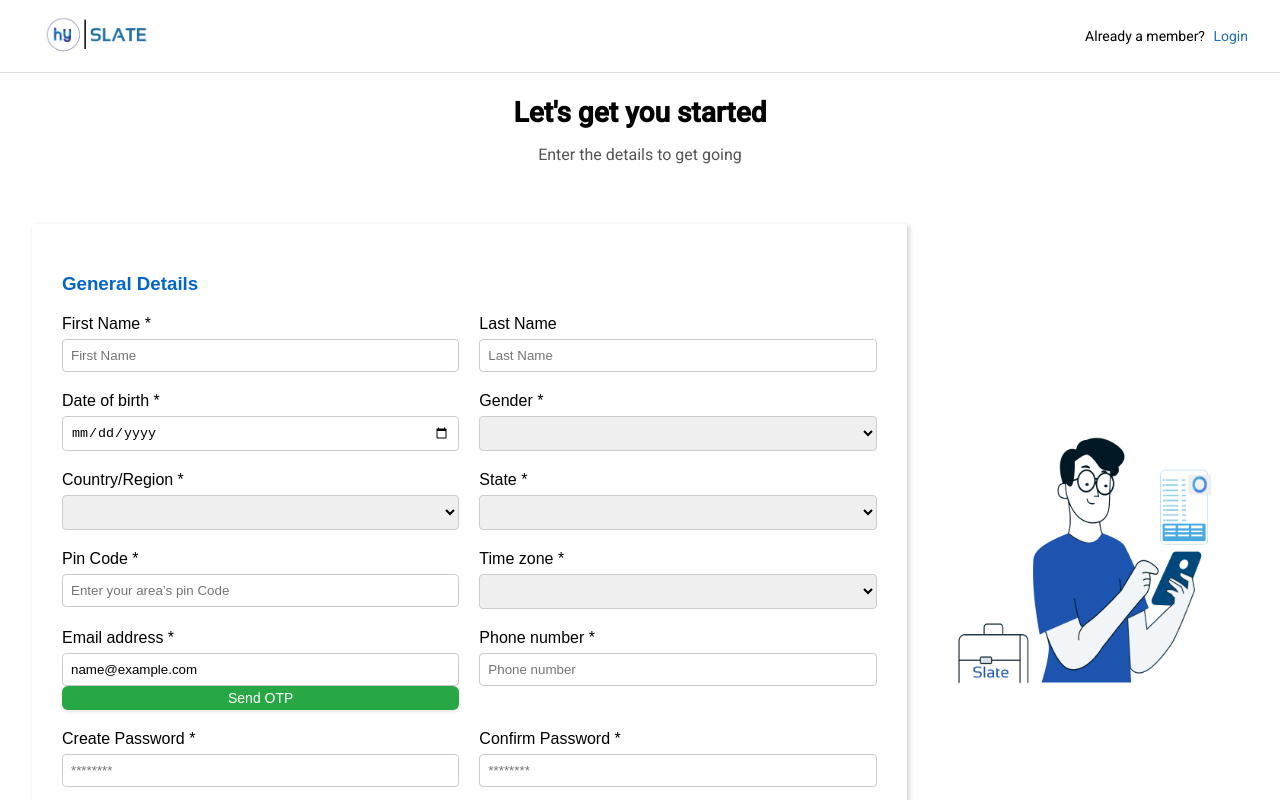
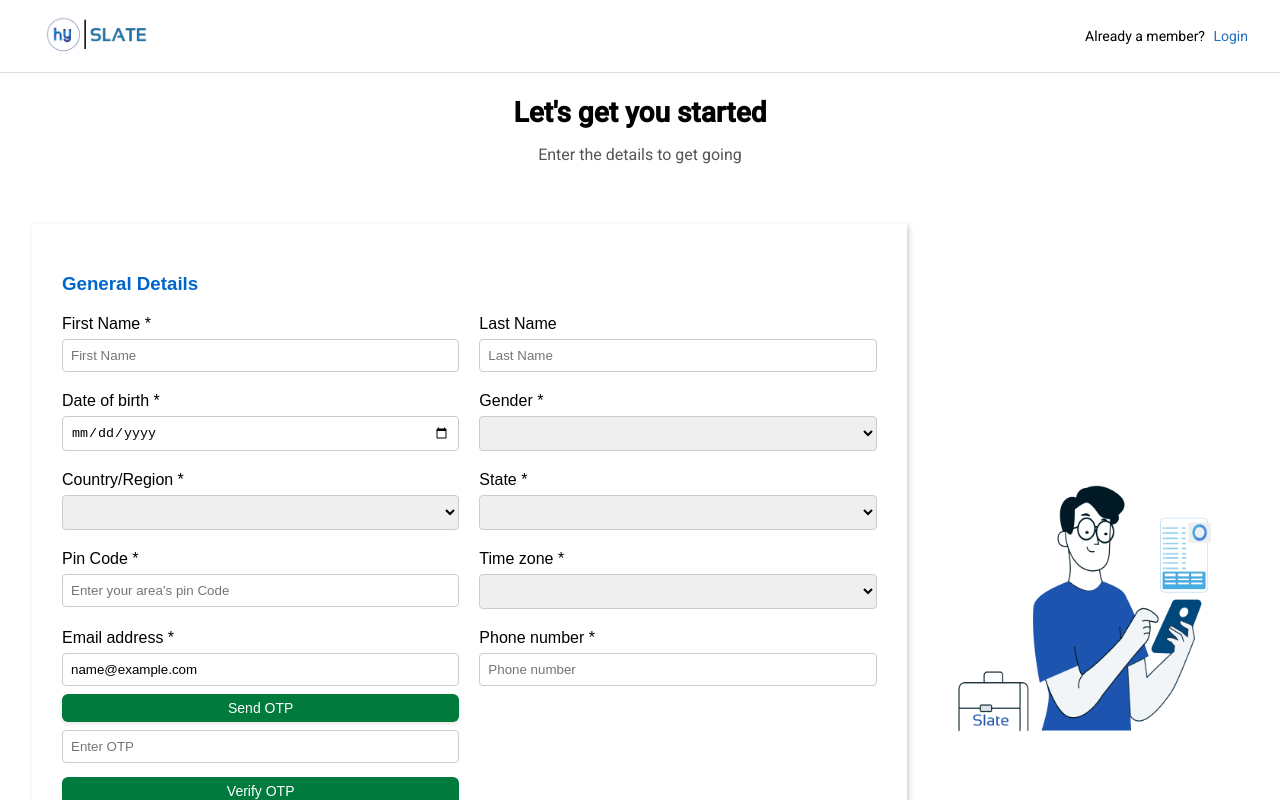
Before and after one commit to mvsivagopi2904/Slate_Project, an Angular app: page /registration in a window 1280 px wide. Both pictures are taken after typing "name@example.com" into the empty fields and a click on the button "Send OTP". Shown: the top 800 px of the page. Built offline with nearby package versions, Linux system fonts and the light colour scheme.

Commit message:
verify otp code added

```diff
--- a/src/app/registration/registration.component.css
+++ b/src/app/registration/registration.component.css
@@ -155,3 +155,40 @@ form h3 {
 .send-otp-btn:hover {
   background-color: #218838;   /* Slightly darker on hover */
 }
+
+
+.send-otp-btn,
+.verify-otp-btn {
+  margin-top: 8px;
+  padding: 6px 14px;
+  background-color: #007a3d;
+  color: white;
+  border: none;
+  border-radius: 6px;
+  cursor: pointer;
+  font-size: 14px;
+}
+
+.send-otp-btn:hover,
+.verify-otp-btn:hover {
+  background-color: #006030;
+}
+
+.otp-verification {
+  display: flex;
+  flex-direction: column;
+  margin-top: 8px;
+}
+
+.otp-input {
+  margin-bottom: 6px;
+  padding: 6px;
+  border-radius: 4px;
+  border: 1px solid #ccc;
+}
+
+.verified-message {
+  color: green;
+  margin-top: 8px;
+  font-weight: bold;
+}
--- a/src/app/registration/registration.component.html
+++ b/src/app/registration/registration.component.html
@@ -148,10 +148,28 @@
               >Please enter a valid email address.</span
             >
           </div>
-          <button type="button" class="send-otp-btn" (click)="sendOtp()">
+          <button type="button" class="send-otp-btn" (click)="sendvOtp()">
             Send OTP
           </button>
+          <div class="otp-verification" *ngIf="otpSent && !emailVerified">
+  <input
+    type="text"
+    formControlName="otp"
+    maxlength="6"
+    placeholder="Enter OTP"
+    class="form-control otp-input"
+  />
+  <button type="button" class="verify-otp-btn" (click)="verifyOtp()">
+    Verify OTP
+  </button>
+</div>
+
+<!-- Email Verified Label -->
+<div class="verified-message" *ngIf="emailVerified">
+  ✅ Email Verified
+</div>
         </div>
+
 
         <div class="form-group">
           <label>Phone number *</label>
--- a/src/app/registration/registration.component.ts
+++ b/src/app/registration/registration.component.ts
@@ -77,6 +77,37 @@ export class RegistrationComponent implements OnInit {
   alert(`OTP sent to ${emailValue}`);
 }
 
+otpSent: boolean = false;
+emailVerified: boolean = false;
+enteredOtp: string = '';
+generatedOtp: string = '';
+
+// Getters already defined for email
+
+sendvOtp() {
+  if (this.email?.invalid) {
+    this.email.markAsTouched();
+    return;
+  }
+
+  this.generatedOtp = Math.floor(100000 + Math.random() * 900000).toString();
+  this.otpSent = true;
+  console.log('OTP Sent:', this.generatedOtp);
+  alert(`OTP sent to ${this.email?.value}: ${this.generatedOtp}`);
+}
+
+verifyOtp(): void {
+  const enteredOtp = this.registrationForm.get('otp')?.value;
+  if (enteredOtp === this.generatedOtp) {
+    this.emailVerified = true;
+    this.otpSent = false;
+    alert('Email verified successfully!');
+  } else {
+    alert('Invalid OTP. Please try again.');
+  }
+}
+
+
 
 get dob() {
   return this.registrationForm?.get('dob');
@@ -137,6 +168,7 @@ get firstNameErrors() {
         phone: ['', [Validators.required, Validators.pattern(/^\d{10}$/)]],
         password: ['', [Validators.required,Validators.minLength(8), Validators.pattern(/^(?=.*[a-z])(?=.*[A-Z]).{8,}$/)]],
         confirmPassword: ['', Validators.required,],
+         otp: [''],
       },
       { validators: this.passwordMatchValidator }
     );
```
